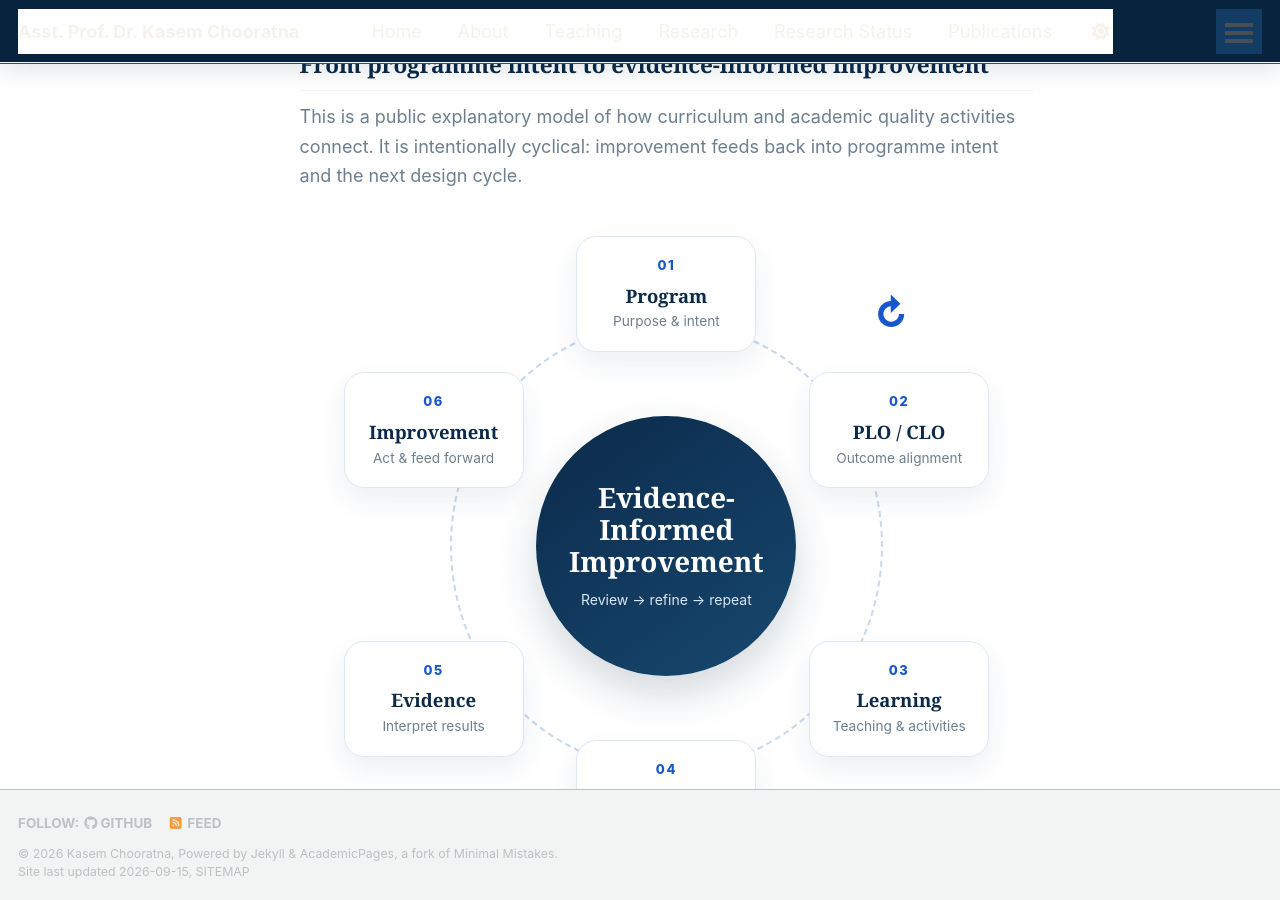
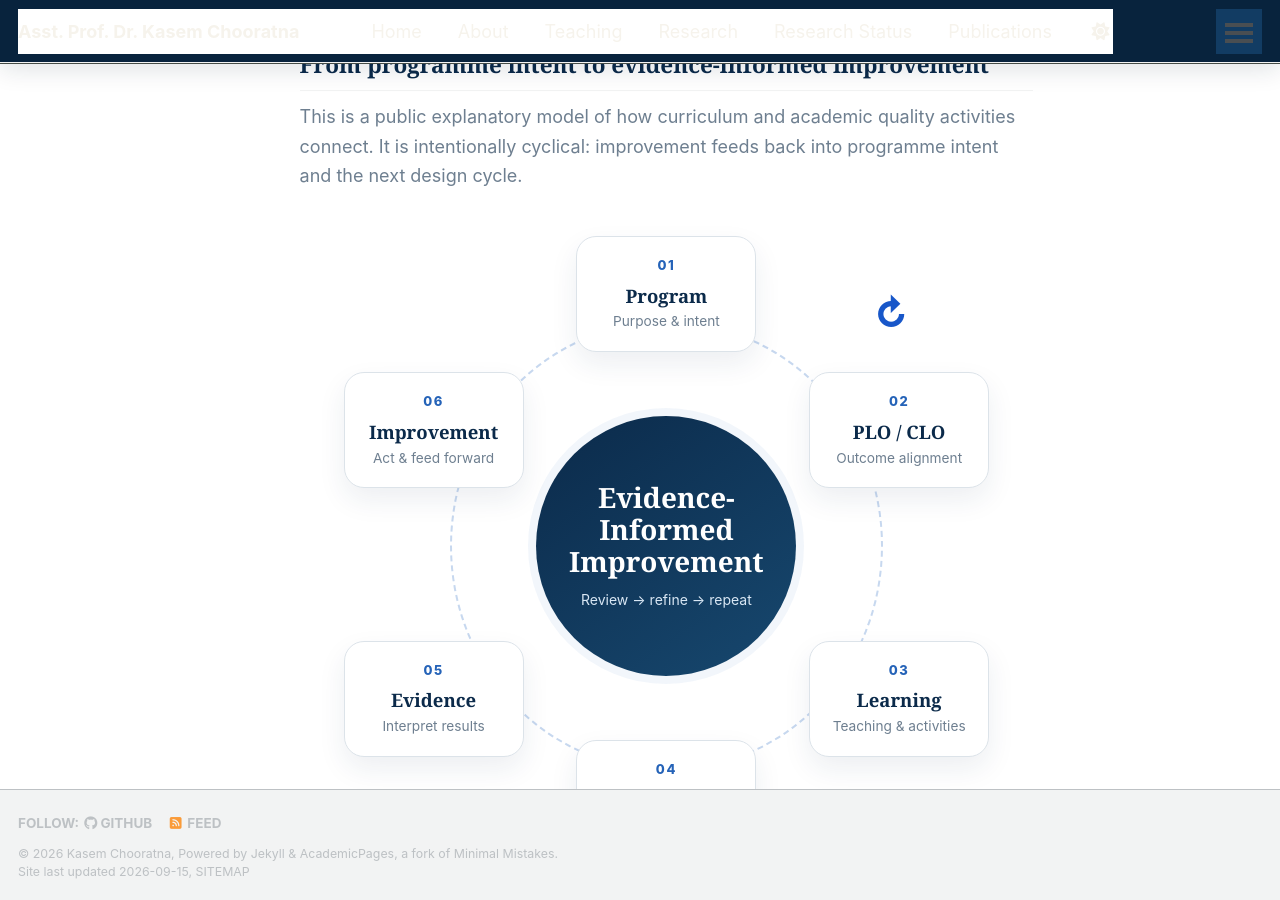
Before and after one commit to kasemch/kasemch.github.io, a Jekyll site: the page built from _pages/curriculum-quality.md, in a window 1280 px wide and 900 px high, scrolled down 882 px. Built offline with Jekyll 4.4.1, drawn with Linux system fonts in a browser that asks for light colours; a style sheet for code colours, icons or effects is not loaded.

Commit message:
Apply shared progress visual system to curriculum quality page

```diff
--- a/_pages/curriculum-quality.md
+++ b/_pages/curriculum-quality.md
@@ -6,6 +6,7 @@ author_profile: false
 ---
 
 <link rel="stylesheet" href="{{ '/assets/css/curriculum-quality-hub.css' | relative_url }}">
+<link rel="stylesheet" href="{{ '/assets/css/progress-visual-system.css' | relative_url }}">
 <div class="curriculum-quality-hub">
   <section class="cq-hero">
     <div class="cq-shell">
@@ -26,7 +27,7 @@ author_profile: false
       <div class="cq-eyebrow">Continuous Improvement Cycle</div>
       <h2 id="flow-title">From programme intent to evidence-informed improvement</h2>
       <p class="cq-lead">This is a public explanatory model of how curriculum and academic quality activities connect. It is intentionally cyclical: improvement feeds back into programme intent and the next design cycle.</p>
-      <div class="cq-cycle" aria-label="Curriculum and academic quality improvement cycle">
+      <div class="cq-cycle" aria-label="Curriculum and academic quality improvement cycle" tabindex="0">
         <div class="cq-cycle-center"><strong>Evidence-Informed<br>Improvement</strong><span>Review → refine → repeat</span></div>
         <div class="cq-cycle-node cq-cycle-1"><span>01</span><strong>Program</strong><small>Purpose &amp; intent</small></div>
         <div class="cq-cycle-node cq-cycle-2"><span>02</span><strong>PLO / CLO</strong><small>Outcome alignment</small></div>
@@ -35,7 +36,7 @@ author_profile: false
         <div class="cq-cycle-node cq-cycle-5"><span>05</span><strong>Evidence</strong><small>Interpret results</small></div>
         <div class="cq-cycle-node cq-cycle-6"><span>06</span><strong>Improvement</strong><small>Act &amp; feed forward</small></div>
       </div>
-      <div class="cq-cycle-mobile" aria-label="Curriculum and academic quality improvement cycle, mobile view">
+      <div class="cq-cycle-mobile" aria-label="Curriculum and academic quality improvement cycle, mobile view" tabindex="0">
         <div><span>01</span><strong>Program</strong><small>Purpose &amp; intent</small></div>
         <i>↓</i><div><span>02</span><strong>PLO / CLO</strong><small>Outcome alignment</small></div>
         <i>↓</i><div><span>03</span><strong>Learning</strong><small>Teaching &amp; activities</small></div>
```
